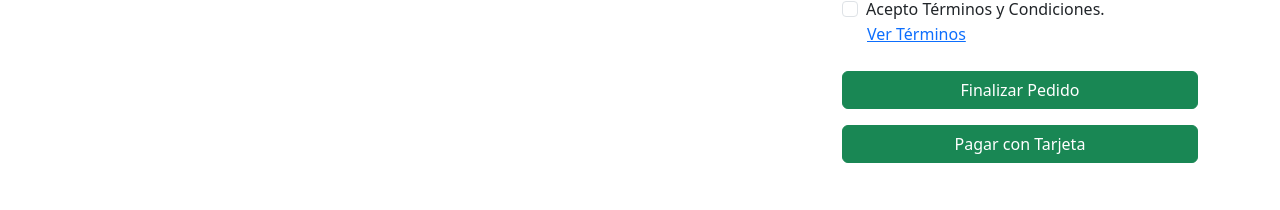
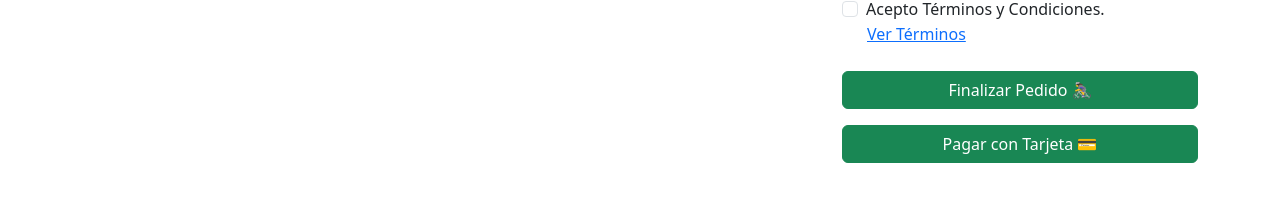
Before and after one commit to ricardoadmdo/TiendaDeProductosRicardo-Neyde, a React (Vite) app in the folder Frontend/: page /carrito in a window 1280 px wide. Shown: the part 742-952 px from the top of the page. Built offline with nearby package versions, Linux system fonts and the light colour scheme; no server answers.

Commit message:
agrego de 3 emojis

```diff
--- a/Frontend/src/components/carrito de compra/Carrito.jsx
+++ b/Frontend/src/components/carrito de compra/Carrito.jsx
@@ -385,10 +385,10 @@ export const Carrito = () => {
 
 									<div className='d-grid gap-2'>
 										<button type='button' className='btn btn-success' onClick={finalizeOrder}>
-											Finalizar Pedido
+											Finalizar Pedido 🚴‍♀️
 										</button>
 										<button type='button' className='btn btn-success mt-2' onClick={pagoOnline}>
-											Pagar con Tarjeta
+											Pagar con Tarjeta 💳
 										</button>
 									</div>
 								</form>
--- a/Frontend/src/components/ui/Navbar.jsx
+++ b/Frontend/src/components/ui/Navbar.jsx
@@ -120,7 +120,7 @@ export const Navbar = () => {
 									data-bs-toggle='dropdown'
 									aria-expanded='false'
 								>
-									Gestionar
+									Gestionar⚙
 								</a>
 								<ul className='dropdown-menu' aria-labelledby='navbarDropdownMenuLink'>
 									<li>
```
